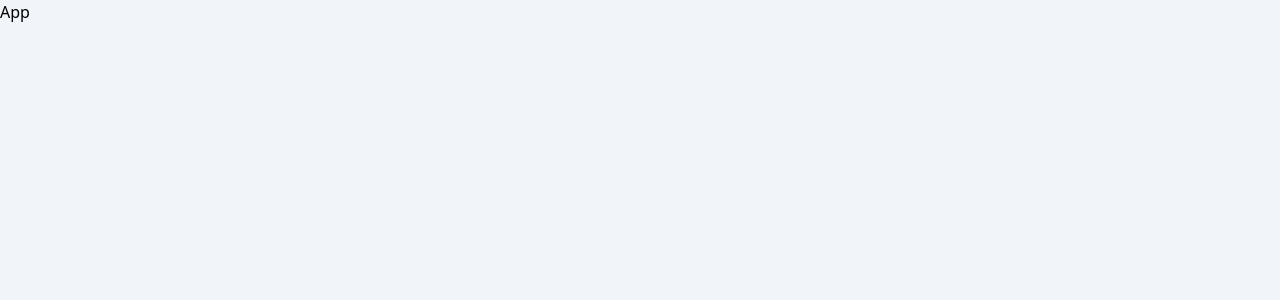
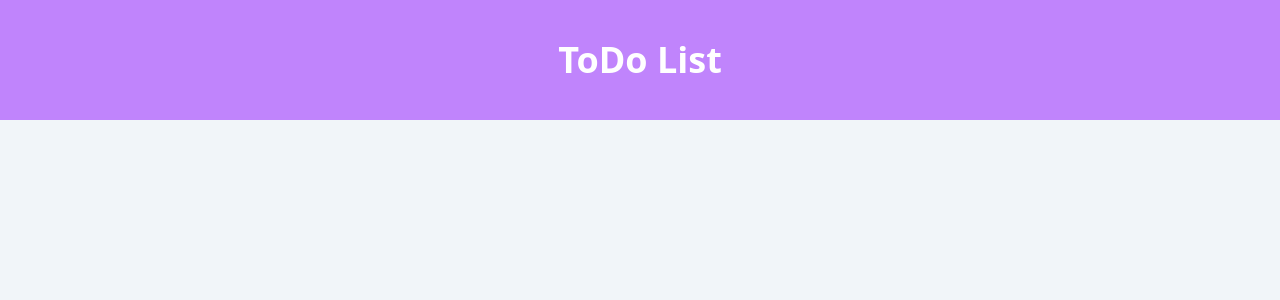
Before and after one commit to Alvarotloc/ToDo-List-Tailwind, a React (Vite) app: page / in a window 1280 px wide. Shown: the top 300 px of the page. Built offline with nearby package versions, Linux system fonts and the light colour scheme.

Commit message:
Header creado

```diff
--- a/src/App.tsx
+++ b/src/App.tsx
@@ -1,6 +1,9 @@
+import Header from './components/Header';
 const App = () => {
   return (
-    <div>App</div>
+    <main>
+      <Header />
+    </main>
   )
 }
 
--- a/src/components/Header.tsx
+++ b/src/components/Header.tsx
@@ -1,6 +1,8 @@
 const Header = () => {
   return (
-    <div>Header</div>
+    <header className="bg-purple-400 py-10">
+        <h1 className="text-4xl text-white font-bold text-center">ToDo List</h1>
+    </header>
   )
 }
 
```
